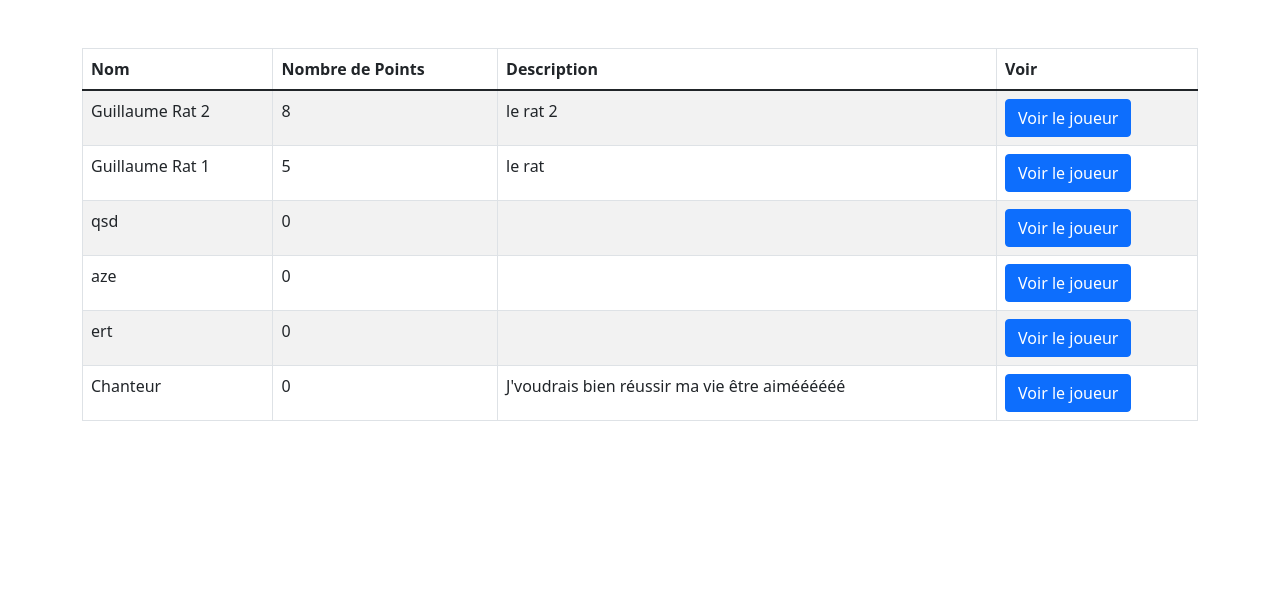
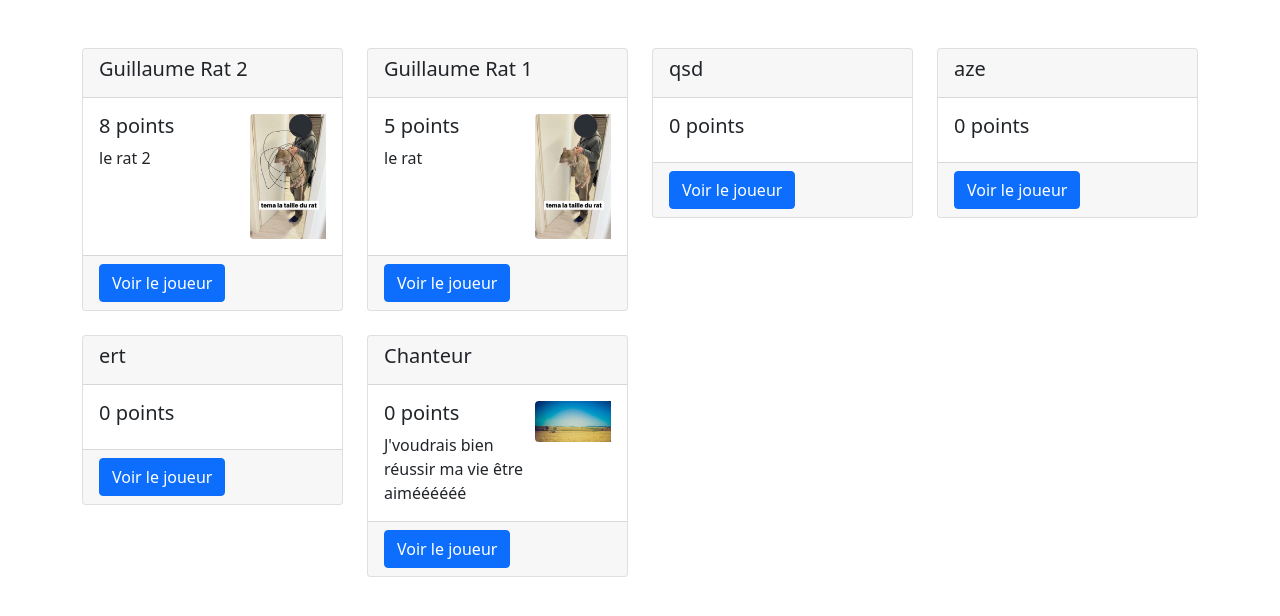
Before and after one commit to Guillaume-Delbarre/ThePAD, a Django app: page / in a window 1280 px wide. Shown: the part 62-678 px from the top of the page. Run offline with Django 4.2, Linux system fonts and the light colour scheme; data comes from the database, SQL or seed files in the repository; both versions use the stored data as it was after the commit; parts of the project's set-up code (start-up, migrations or seed data) failed here and were passed over.

Commit message:
Home page changes

```diff
--- a/src/game/templates/game/index.html
+++ b/src/game/templates/game/index.html
@@ -2,26 +2,34 @@
 
 {% block content %}
   {% if player_list %}
-  <table class="table table-striped table-bordered table-hover">
-    <thead class="thead-light">
-      <tr>
-        <th scope="col">Nom</th>
-        <th scope="col">Nombre de Points</th>
-        <th scope="col">Description</th>
-        <th scope="col">Voir</th>
-      </tr>
-    </thead>
-    <tbody>
-      {% for player in player_list %}
-        <tr>
-          <td>{{ player.name }}</td>
-          <td>{{ player.get_total_point }}</td>
-          <td>{{ player.description }}</td>
-          <td><form action="{% url 'game:detail' player.id%}"><input type="submit" class="btn btn-primary" value="Voir le joueur"></form></td>
-        </tr>
-      {% endfor %}
-    </tbody>
-  </table>
+  <div class="row">
+    {% for player in player_list %}
+      <div class="col mb-4 col-12 col-md-6 col-lg-3">
+        <div class="card card-hover">
+          <div class="card-header">
+            <h5 class="card-title">{{ player.name }}</h5>
+          </div>
+          <div class="card-body">
+            <div class="row g-0">
+              <div class="col-md-8">
+                <h5 class="card-text">{{ player.get_total_point }} points</h5>
+                <p class="card-text">{{ player.description }}</p>
+              </div>
+              {% if player.photo %}
+              <div class="col-md-4">
+                <img class="img-fluid rounded-start" src="{{ player.photo.url }}" alt="Photo de profil">
+              </div>
+              {% endif %}
+            </div>
+          </div>
+          <div class="card-footer">
+            <a href="{% url 'game:detail' player.id %}" class="btn btn-primary">Voir le joueur</a>
+          </div>
+        </div>
+      </div>
+    {% endfor%}
+  </div>
+
   {% else %}
       <p>No player are available.</p>
   {% endif %}
```
Also changed, not shown: src/db.sqlite3, src/media/photo_de_profile/chant.jpg (added).
